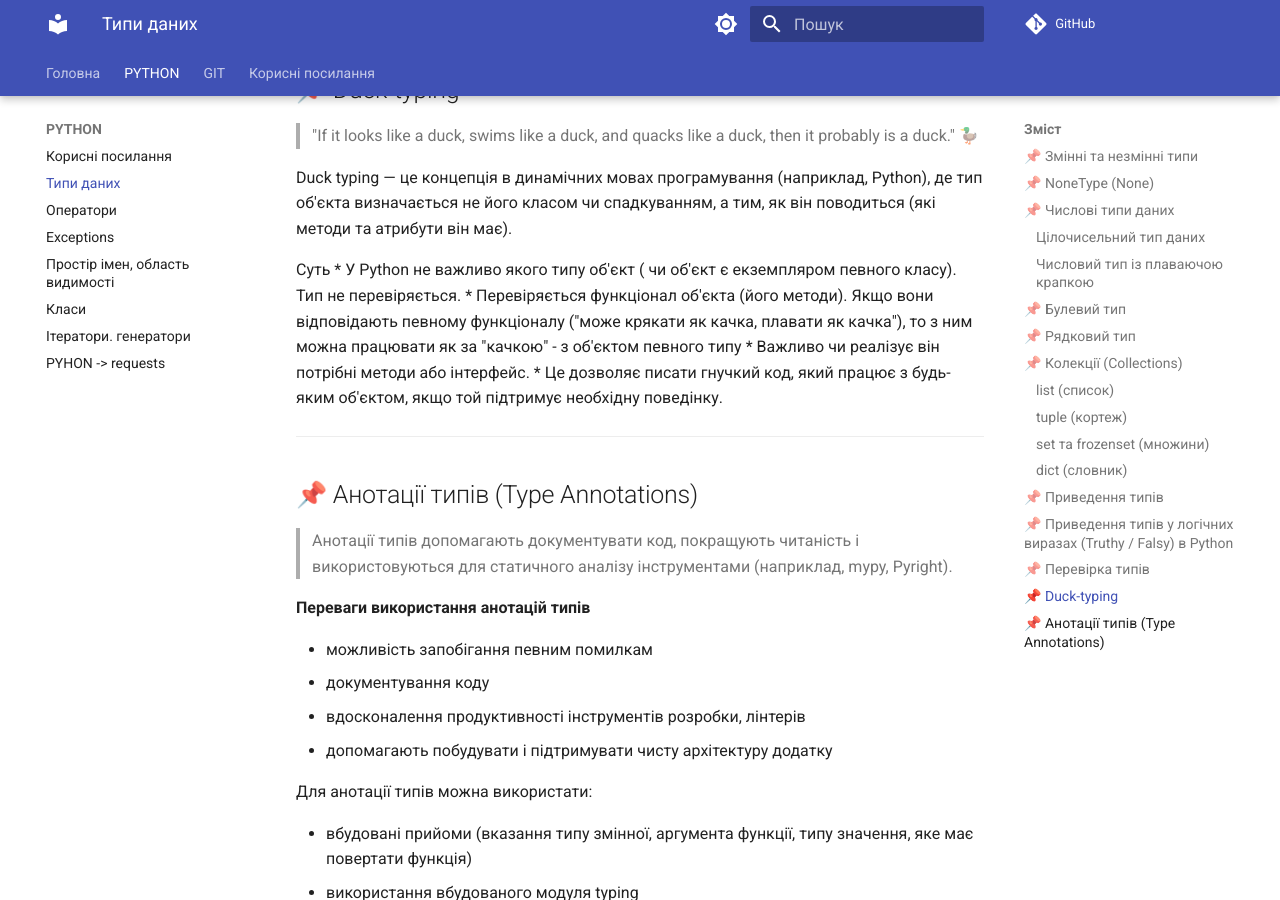
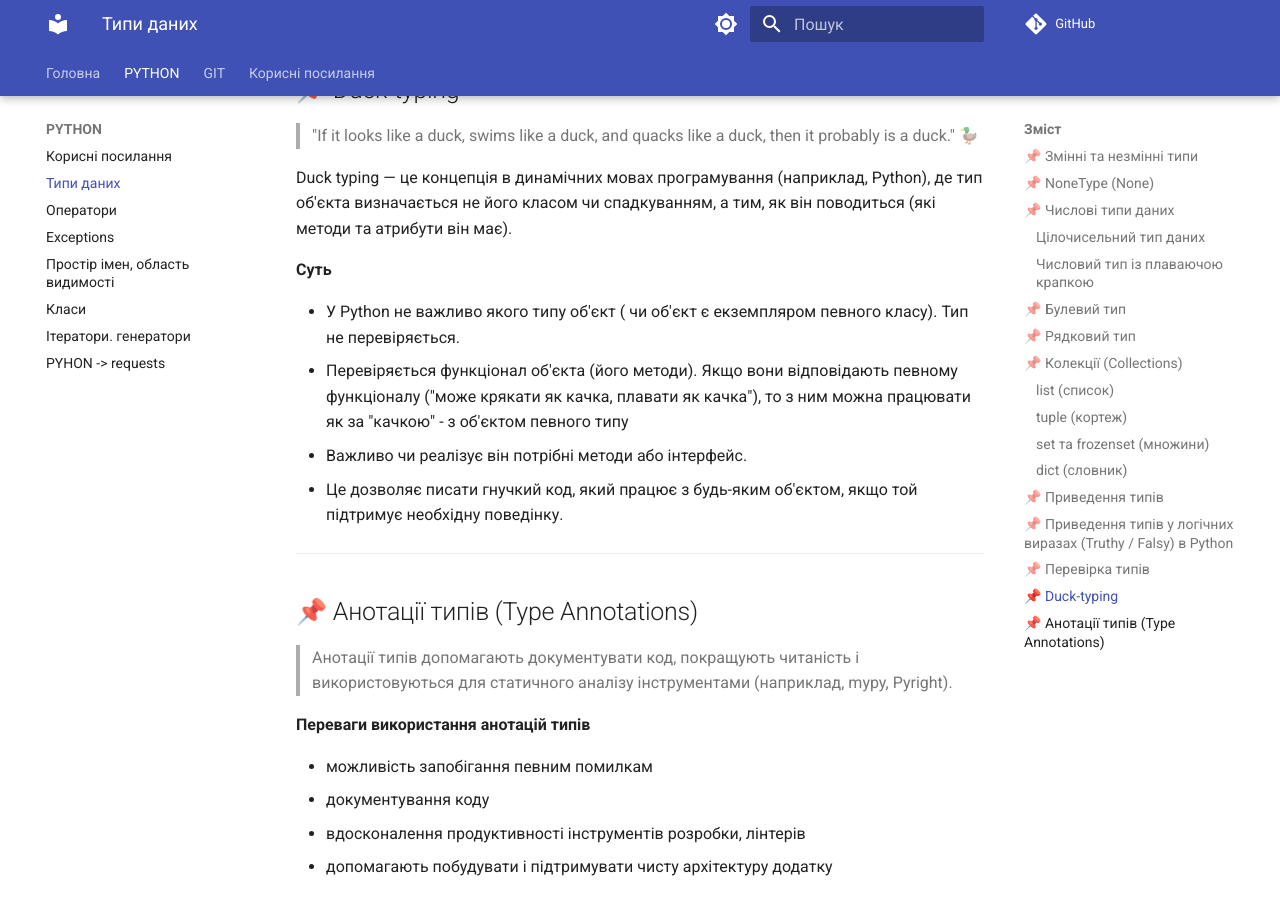
Before and after one commit to BatyrbekCherushev/STUDY_NOTES, an MkDocs documentation site: the page built from docs/PYTHON/python_types.md, in a window 1280 px wide and 900 px high, scrolled down 7551 px. Built offline with MkDocs 1.6.1 and Material for MkDocs 9.7.7, drawn with Linux system fonts in a browser that asks for light colours; comment, search, counter and statistics services are not loaded.

```diff
--- a/docs/PYTHON/python_types.md
+++ b/docs/PYTHON/python_types.md
@@ -234,7 +234,8 @@ print(issubclass(B, A))  # True
 
 Duck typing — це концепція в динамічних мовах програмування (наприклад, Python), де тип об'єкта визначається не його класом чи спадкуванням, а тим, як він поводиться (які методи та атрибути він має).
 
-Суть
+**Суть**
+
 * У Python не важливо якого типу об'єкт ( чи об'єкт є екземпляром певного класу). Тип не перевіряється.
 * Перевіряється функціонал об'єкта (його методи). Якщо вони відповідають певному функціоналу ("може крякати як качка, плавати як качка"), то з ним можна працювати як за "качкою" - з об'єктом певного типу
 * Важливо чи реалізує він потрібні методи або інтерфейс.
```
Also changed, not shown: docs/PYTHON/python_iterator_generators.md (+15 -0 lines).
